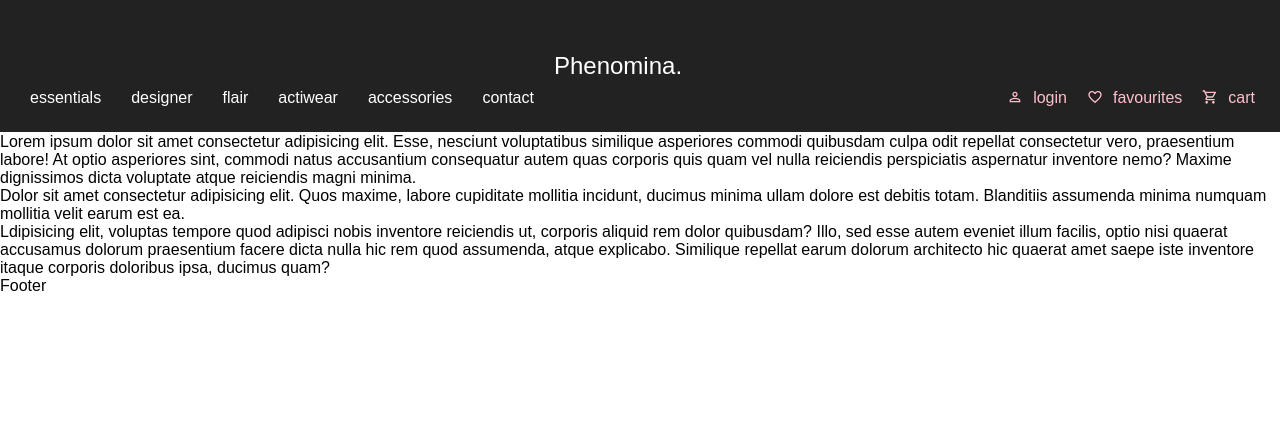
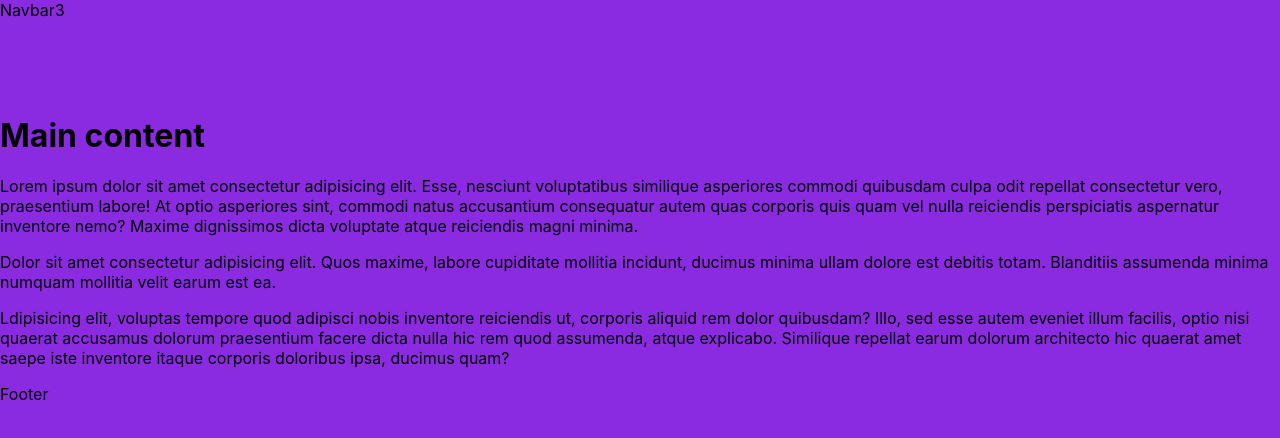
Before and after one commit to lisawagner/ecommerce-phenominav, a React (Create React App) app: page / in a window 1280 px wide. Shown: the top 438 px of the page. Built offline with nearby package versions, Linux system fonts and the light colour scheme.

Commit message:
navbar 3 scaffolding

```diff
--- a/src/components/Layout/Layout.jsx
+++ b/src/components/Layout/Layout.jsx
@@ -1,13 +1,15 @@
 import React from 'react'
 // import Navbar from '../Navbar/Navbar'
 import Footer from '../Footer/Footer'
-import Navbar2 from '../Navbar2/Navbar2'
+import Navbar3 from '../Navbar3/Navbar3'
+// import Navbar2 from '../Navbar2/Navbar2'
 
 const Layout = ({children}) => {
   return (
     <>
       {/* <Navbar /> */}
-      <Navbar2 />
+      {/* <Navbar2 /> */}
+      <Navbar3 />
       {children}
       <Footer />
     </>
--- /dev/null
+++ b/src/components/Navbar3/Navbar3.jsx
@@ -0,0 +1,20 @@
+import React, { useState } from 'react'
+import { Link } from 'react-router-dom'
+import {
+  MdSearch,
+  MdPersonOutline,
+  MdOutlineFavoriteBorder,
+  MdOutlineShoppingCart,
+  MdOutlineMenu,
+  MdClose
+  } from 'react-icons/md'
+
+import './navbar3.css'
+
+const Navbar3 = () => {
+  return (
+    <div>Navbar3</div>
+  )
+}
+
+export default Navbar3
--- /dev/null
+++ b/src/components/Navbar3/navbar3.css
@@ -0,0 +1,4 @@
+
+body {
+  background-color: blueviolet;
+}
```
